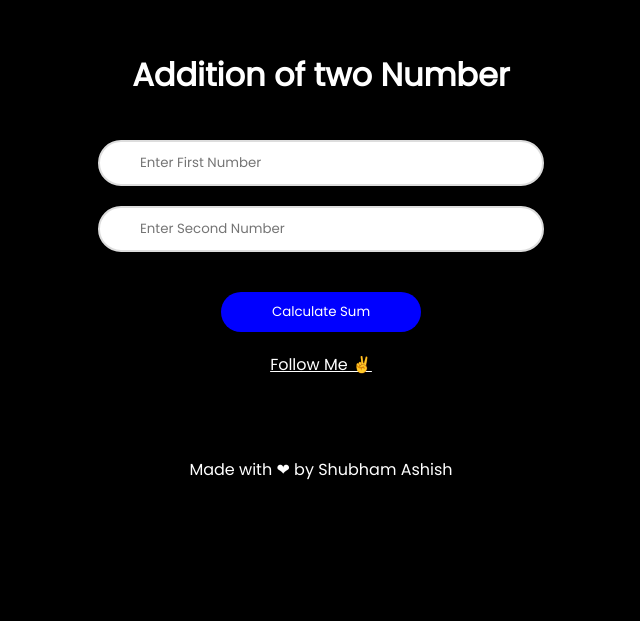
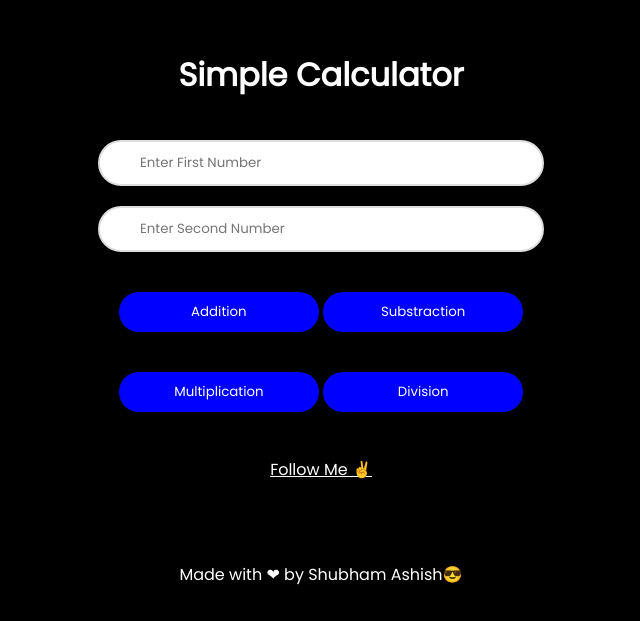
Before and after one commit to shubhamashish33/addition, a plain HTML site: page index.html in a window 1280 px wide. Shown: the part 149-770 px from the top of the page, without its empty margins (319-959 px from the left). Drawn offline with Linux system fonts and the light colour scheme.

Commit message:
Update index.html

```diff
--- a/index.html
+++ b/index.html
@@ -5,48 +5,59 @@
 	<meta charset="utf-8">
 	<meta name="viewport" content="width=device-width">
 	<meta name ="theme-color" content="#000000">
-	<title>Addition of two Number</title>
+	<title>Simple Calculator</title>
 	<link href="style.css" rel="stylesheet" type="text/css" />
 	<link rel="shortcut icon" href="./JavaScript-Tutorial.svg" type="image/x-icon">
 	<!-- HTML Meta Tags -->
-	<meta name="description" content="Simple Javascript project to calculate addition of two number">
+	<meta name="description" content="Simple Javascript project of Calculator">
 
 	<!-- Facebook Meta Tags -->
 	<meta property="og:url" content="https://shubhamashish33.github.io/addition/">
 	<meta property="og:type" content="website">
-	<meta property="og:title" content="Addition of two Number">
-	<meta property="og:description" content="Simple Javascript project to calculate addition of two number">
+	<meta property="og:title" content="Simple Calculator">
+	<meta property="og:description" content="Simple Javascript project of Calculator">
 	<meta property="og:image" content="https://i.ibb.co/XszK91W/profile-pic-6-Custom.png">
 
 	<!-- Twitter Meta Tags -->
 	<meta name="twitter:card" content="summary_large_image">
 	<meta property="twitter:domain" content="shubhamashish33.github.io">
 	<meta property="twitter:url" content="https://shubhamashish33.github.io/addition/">
-	<meta name="twitter:title" content="Addition of two Number">
-	<meta name="twitter:description" content="Simple Javascript project to calculate addition of two number">
+	<meta name="twitter:title" content="Simple Calculator">
+	<meta name="twitter:description" content="Simple Javascript project of Calculator">
 	<meta name="twitter:image" content="https://i.ibb.co/XszK91W/profile-pic-6-Custom.png" ">
 
 </head>
 
 <body oncontextmenu="return false">
-
+<!-- <body> -->
 	<script src="script.js">
 
 	</script>
   <!-- Addition of two number -->
   <center>
-	  <h1>Addition of two Number</h1>
-	  <input type="number" name="" id="firstNum" placeholder="Enter First Number" required>
+	  <h1>Simple Calculator</h1>
+	  <input type="number" name="" id="firstNum" required placeholder="Enter First Number" >
 	  <br>
-	  <input type="number" name="" id="secondNum" placeholder="Enter Second Number" required>
+	  <input type="number" name="" id="secondNum" required placeholder="Enter Second Number">
 	  <br>
-	  <button onclick="getSum()">Calculate Sum</button>
+	  <!-- button -->
+	  <div class="btn">
+	  <div class="btn1">
+	  <button onclick="getCalc('1')">Addition</button>
+	  <button onclick="getCalc('2')">Substraction</button>
+	  </div>
+	  <div class="btn2">
+	  <button onclick="getCalc('3')">Multiplication</button>
+	  <button onclick="getCalc('4')">Division</button>
+	  </div>
+	  </div>
 	  <h2 id="result"></h2>
-	  <a href="https://shubhamashish33.github.io/socialmedia/" target="_blank">Follow Me ✌</a>
+	  <br>
+	  <a href="https://shubhamashish33.github.io/socialmedia/" target="_blank" class="Follow">Follow Me ✌</a>
   </center>
 
   <footer>
-	  Made with ❤ by Shubham Ashish
+	  Made with ❤ by Shubham Ashish😎
   </footer>
   </body>
 </html>
```
